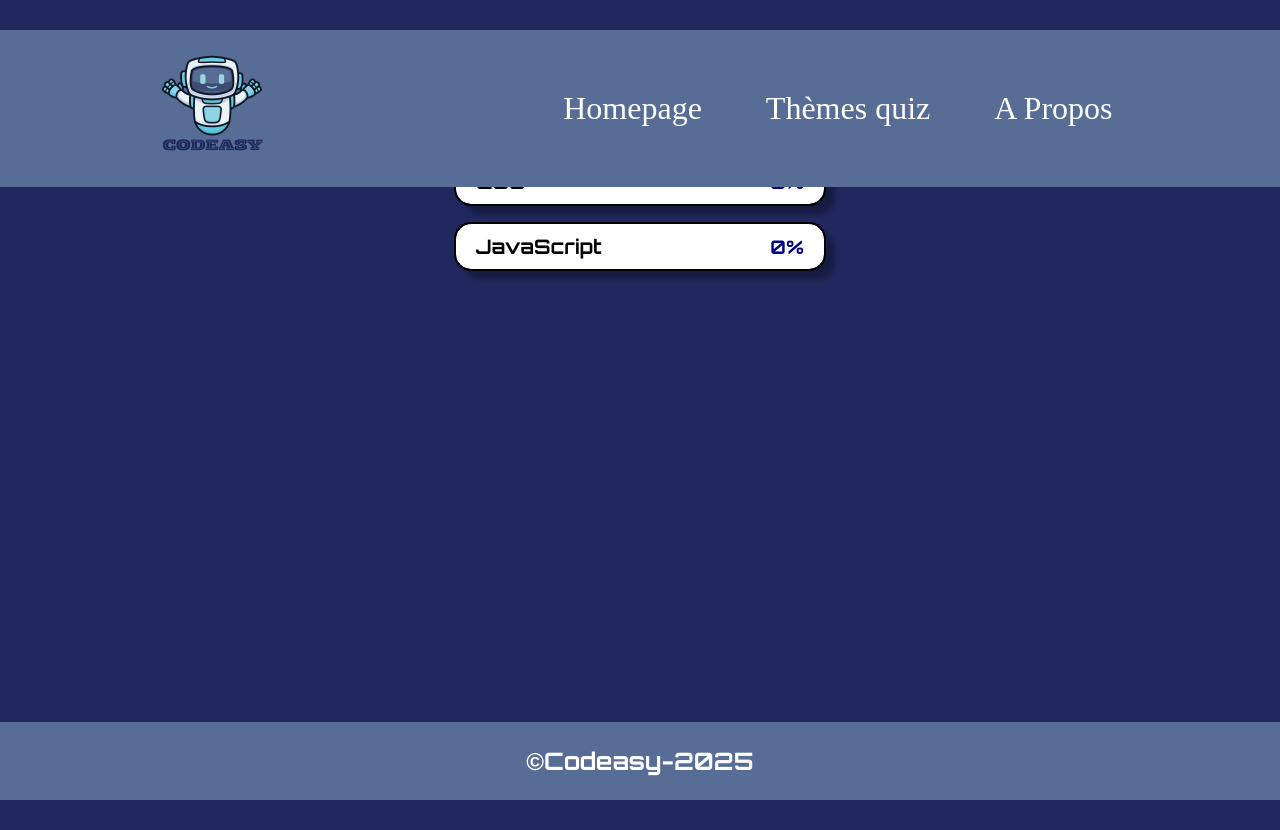
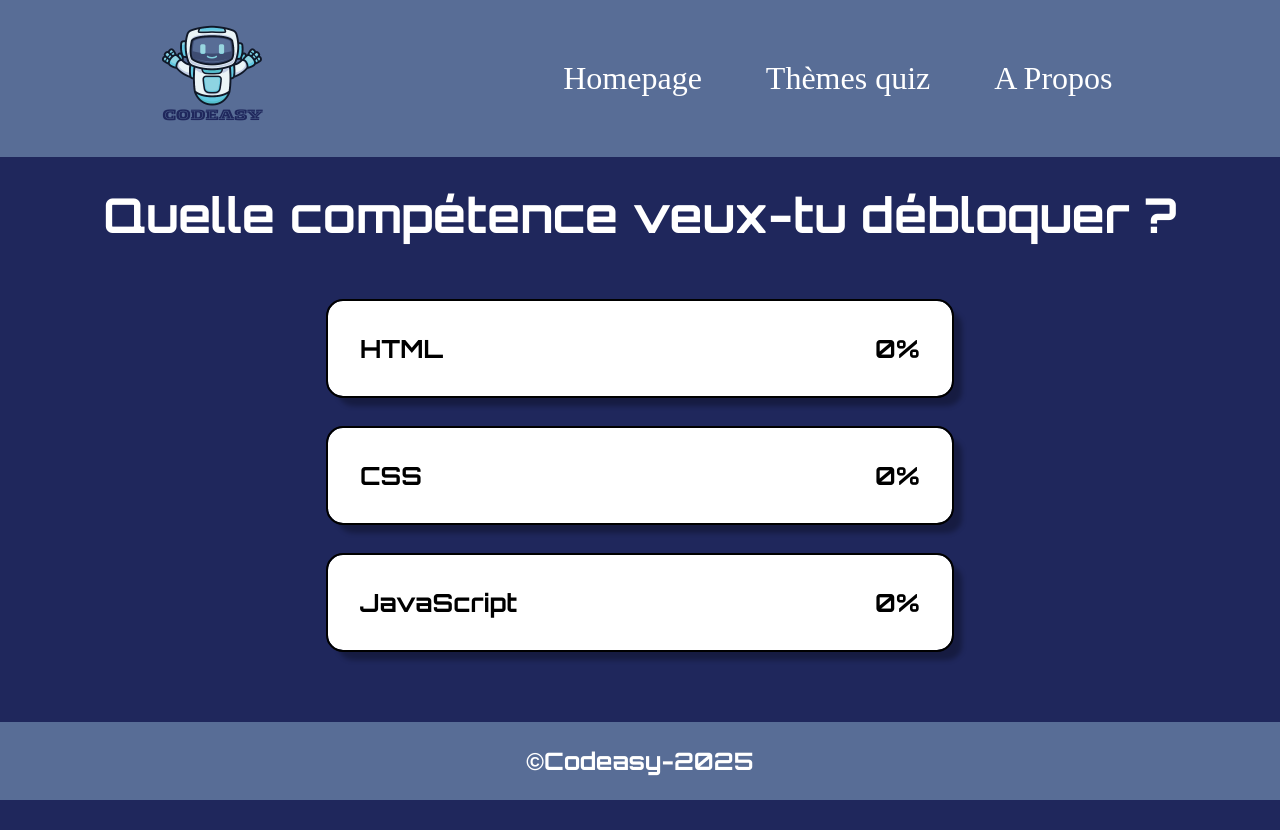
Before and after one commit to Sunnysmilen/Codeasy, a React (Vite) app in the folder client/: page /summary-page in a window 1280 px wide. After the commit the page ends 800 px from the top, so only its background shows below. Built offline with nearby package versions, Linux system fonts and the light colour scheme.

Commit message:
fix: summaryPage style done

```diff
--- a/client/src/pages/SummaryPage/Card.css
+++ b/client/src/pages/SummaryPage/Card.css
@@ -1,3 +1,4 @@
+@media screen and (max-width: 768px) {
   .container {
     display: flex;
     flex-direction: column;
@@ -7,36 +8,116 @@
   .course {
     background-color: white;
     outline: black solid 2px;
-
     display: flex;
     flex-direction: row;
     justify-content: space-between;
     align-items: center;
     margin-bottom: 20px;
     padding: 10px 20px;
-  width: 23em;
+    width: 85%;
     border-radius: 15px;
     box-shadow: 10px 10px 5px 0px rgba(0, 0, 0, 0.29);
     font-family: "Orbitron", sans-serif;
+    text-decoration: none;
   }
 
-.course h1 {
+  .course h1,
+  h3 {
     color: black;
     font-size: 20px;
   }
 
-.course h3 {
-  color: darkblue;
-}
-
   .course:hover {
-  background-color: blue;
+    background-color: #586d96;
     color: white;
   }
 
   .firstTitle {
     margin-top: 2em;
     margin-bottom: 3em;
-  font-size: 15px;
+    font-size: 1.2rem;
     text-align: center;
   }
+}
+@media screen and (min-width: 768px) and (max-width: 992px) {
+  .container {
+    display: flex;
+    flex-direction: column;
+    align-items: center;
+  }
+
+  .course {
+    background-color: white;
+    outline: black solid 2px;
+    display: flex;
+    flex-direction: row;
+    justify-content: space-between;
+    align-items: center;
+    margin-bottom: 20px;
+    padding: 10px 20px;
+    width: 70%;
+    border-radius: 15px;
+    box-shadow: 10px 10px 5px 0px rgba(0, 0, 0, 0.29);
+    font-family: "Orbitron", sans-serif;
+    text-decoration: none;
+  }
+
+  .course h1,
+  h3 {
+    color: black;
+    font-size: 2rem;
+  }
+
+  .course:hover {
+    background-color: #586d96;
+    color: white;
+  }
+
+  .firstTitle {
+    margin-top: 2em;
+    margin-bottom: 3em;
+    font-size: 2rem;
+    text-align: center;
+  }
+}
+@media screen and (min-width: 992px) {
+  .container {
+    display: flex;
+    flex-direction: column;
+    align-items: center;
+    padding: 1rem;
+    margin-top: 1.5rem;
+  }
+
+  .course {
+    background-color: white;
+    outline: black solid 2px;
+    display: flex;
+    flex-direction: row;
+    justify-content: space-between;
+    align-items: center;
+    margin: 1em;
+    padding: 2em;
+    width: 50%;
+    border-radius: 15px;
+    box-shadow: 10px 10px 5px 0px rgba(0, 0, 0, 0.29);
+    text-decoration: none;
+  }
+
+  .course h1,
+  h3 {
+    color: black;
+    font-size: 25px;
+  }
+
+  .course:hover {
+    background-color: #586d96;
+    color: white;
+  }
+
+  .firstTitle {
+    font-size: 3rem;
+    padding-top: 11.5rem;
+    text-align: center;
+  }
+}
--- a/client/src/pages/SummaryPage/SummaryPage.tsx
+++ b/client/src/pages/SummaryPage/SummaryPage.tsx
@@ -3,10 +3,10 @@ import "./Card.css";
 
 function SummaryPage() {
   return (
-    <div>
+    <>
       <h1 className="firstTitle">Quelle compétence veux-tu débloquer ?</h1>
       <CardList />
-    </div>
+    </>
   );
 }
 
```
Lines whose indentation alone changed are shown as unchanged.
